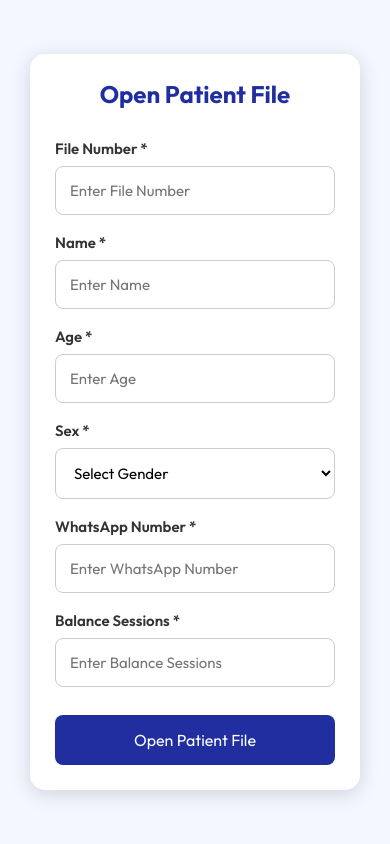
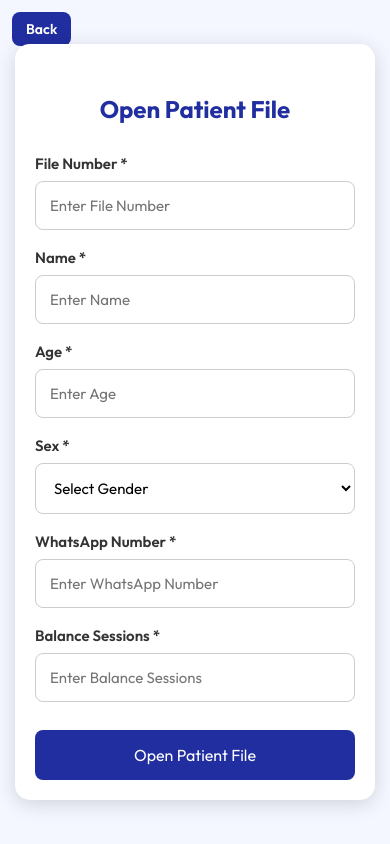
Before and after one commit to sagarkumarsaini11/clinic-website, a React (Vite) app: page /openpatientlist in a window 390 px wide. Built offline with nearby package versions, Linux system fonts and the light colour scheme.

Commit message:
eleventh commit

```diff
--- a/src/Components/OpenPatientList/OpenPatientList.css
+++ b/src/Components/OpenPatientList/OpenPatientList.css
@@ -26,6 +26,8 @@
   border-radius:15px;
 
   box-shadow:0 4px 20px rgba(0,0,0,0.15);
+
+  position:relative; /* Important */
 }
 
 .patient-file-card h2{
@@ -33,6 +35,36 @@
   color:#212ea0;
 
   margin-bottom:30px;
+
+  padding-top:10px;
+}
+
+/* BACK BUTTON TOP LEFT */
+
+.back-btn{
+  position:absolute;
+
+  top:20px;
+  left:20px;
+
+  background:#212ea0;
+  color:white;
+
+  border:none;
+  border-radius:8px;
+
+  padding:10px 18px;
+
+  font-size:15px;
+  font-weight:600;
+
+  cursor:pointer;
+
+  transition:0.3s;
+}
+
+.back-btn:hover{
+  background:#16227c;
 }
 
 .form-group{
@@ -110,5 +142,30 @@
 
   .patient-file-card h2{
     font-size:24px;
+    margin-top:20px;
+  }
+
+  .back-btn{
+    top:15px;
+    left:15px;
+
+    padding:8px 14px;
+    font-size:14px;
   }
 }
+
+@media(max-width:480px){
+
+  .patient-file-container{
+    padding:15px;
+  }
+
+  .patient-file-card{
+    padding:20px;
+  }
+
+  .back-btn{
+    top:12px;
+    left:12px;
+  }
+}
--- a/src/Components/OpenPatientList/OpenPatientList.jsx
+++ b/src/Components/OpenPatientList/OpenPatientList.jsx
@@ -92,6 +92,14 @@ const navigate = useNavigate();
 
   return (
     <div className="patient-file-container">
+
+ <button  type="button"  className="back-btn"onClick={() =>
+navigate("/homepage", { state: { openPatientPopup: true,
+  },
+    })
+  } >Back</button>
+
+
 
       <div className="patient-file-card">
 
--- a/src/Components/PrescriptionForm/PrescriptionForm.jsx
+++ b/src/Components/PrescriptionForm/PrescriptionForm.jsx
@@ -124,6 +124,7 @@ personalizedHomeTreatment: false,
 
   return (
     <div className="prescription-container">
+
 
       <h1>PHYSICAL THERAPY PRESCRIPTION</h1>
 
--- a/src/Components/Recharge/Recharge.jsx
+++ b/src/Components/Recharge/Recharge.jsx
@@ -1,8 +1,9 @@
 import React, { useState } from "react";
 import "./Recharge.css";
 import { useNavigate } from "react-router-dom";
+
 const Recharge = () => {
-const navigate = useNavigate();
+
 const [rechargeData, setRechargeData] = useState({
   package: "",
   homePhysioPackage: "",
@@ -10,7 +11,7 @@ const [rechargeData, setRechargeData] = useState({
   additionalSessions: "",
   amountPaid: "",
 });
-
+const navigate = useNavigate();
 const handlePackageSelect = (e) => {
   setRechargeData((prev) => ({
     ...prev,
@@ -120,7 +121,12 @@ console.log(
   return (
 
     <div className="recharge-container">
-
+         <button type="button" className="back-btn"onClick={() =>navigate("/homepage", {
+      state: {
+        openPatientPopup: true,
+      },
+     })
+      }>  Back</button>
 
       <div className="recharge-card">
 
```
Also changed, not shown: src/Components/HomePage/HomePage.jsx (+6 -6 lines).
